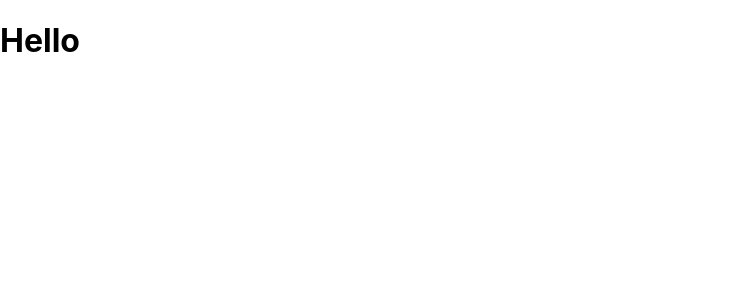
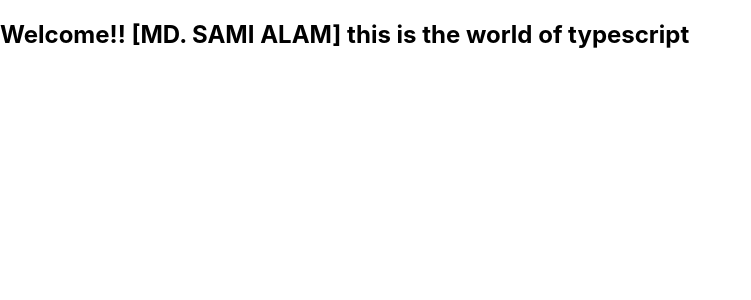
Before and after one commit to sami5671/Learn-TypeScript, a React (Create React App) app in the folder React TypeScript/react-typescript-demo/: page / in a window 1280 px wide. Shown: the top 300 px of the page, without its empty margins (0-751 px from the left). Built offline with nearby package versions, Linux system fonts and the light colour scheme.

Commit message:
basic prop send

```diff
--- a/React TypeScript/react-typescript-demo/src/App.tsx
+++ b/React TypeScript/react-typescript-demo/src/App.tsx
@@ -1,7 +1,9 @@
+import Greet from "./Components/Greet";
+
 function App() {
   return (
     <div className="App">
-      <h1>Hello</h1>
+      <Greet name="MD. SAMI ALAM"></Greet>
     </div>
   );
 }
--- a/React TypeScript/react-typescript-demo/src/Components/Greet.tsx
+++ b/React TypeScript/react-typescript-demo/src/Components/Greet.tsx
@@ -1,7 +1,11 @@
-export const Greet = () => {
+type greetPorps = {
+  name: string;
+};
+
+export const Greet = (props: greetPorps) => {
   return (
     <div>
-      <h2>Welcome sami this is the world of typescript</h2>
+      <h2>Welcome!! [{props.name}] this is the world of typescript</h2>
     </div>
   );
 };
```
